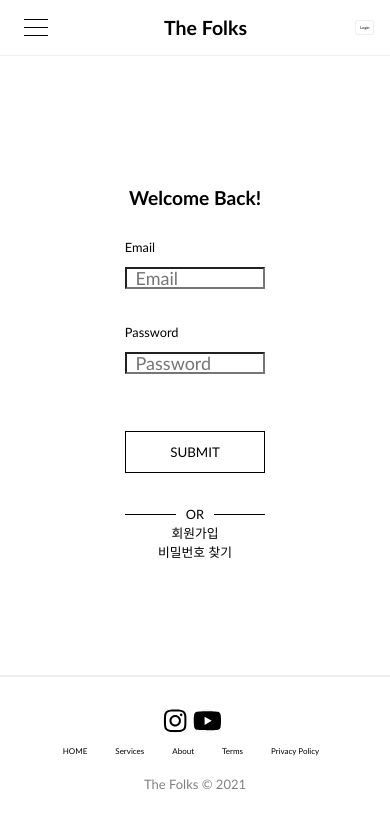
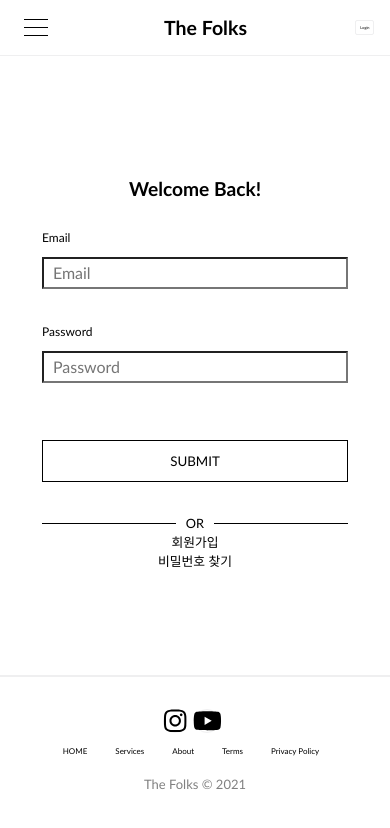
Before and after one commit to stylefolks/stylefolks-frontend, a Next.js app: page /login in a window 390 px wide. Shown: the top 828 px of the page. Built offline with nearby package versions, Linux system fonts and the light colour scheme.

Commit message:
[Modify] Input 반응형크기

```diff
--- a/pages/login/index.tsx
+++ b/pages/login/index.tsx
@@ -13,7 +13,7 @@ export const Login = () => {
   return (
     <>
       <title>The Folks | Login</title>
-      <section className="loginConatiner">
+      <section className={LoginStyle.loginConatiner}>
         <h2>Welcome Back!</h2>
         <form onSubmit={handleSubmit(onSubmit)} className={UtilStyle.form}>
           <div className={UtilStyle.inputWrapper}>
@@ -85,19 +85,9 @@ export const Login = () => {
         </div>
       </section>
       <style jsx>{`
-        .loginConatiner {
-          margin: 0;
-          padding: 7vw;
-          display: flex;
-          flex-direction: column;
-          justify-content: center;
-          align-items: center;
-          width: 50vw;
-        }
-
-        button {
+        /* button {
           margin: 2rem 0;
-        }
+        } */
       `}</style>
     </>
   );
--- a/styles/common/Util.module.scss
+++ b/styles/common/Util.module.scss
@@ -182,6 +182,14 @@ $delayandduration: 4;
   line-height: 1.75rem;
   font-weight: 300;
   height: calc(1.1em + 2px);
+
+  @media screen and (max-width: $media-phone) {
+    height: 32px;
+    font-size: 16px;
+    font-weight: 200;
+    line-height: 1.5;
+    width: 100%;
+  }
 }
 
 .input:focus {
@@ -196,6 +204,10 @@ $delayandduration: 4;
 
   label {
     margin: 0.6rem 0;
+  }
+
+  @media screen and (max-width: $media-phone) {
+    font-size: 12px;
   }
 }
 
--- a/styles/login/Login.module.scss
+++ b/styles/login/Login.module.scss
@@ -1,3 +1,12 @@
+.loginConatiner {
+  display: flex;
+  flex-direction: column;
+  justify-content: center;
+  align-items: center;
+  width: 80%;
+  margin: 0;
+}
+
 .divideWrapper {
   width: 100%;
   display: flex;
```
